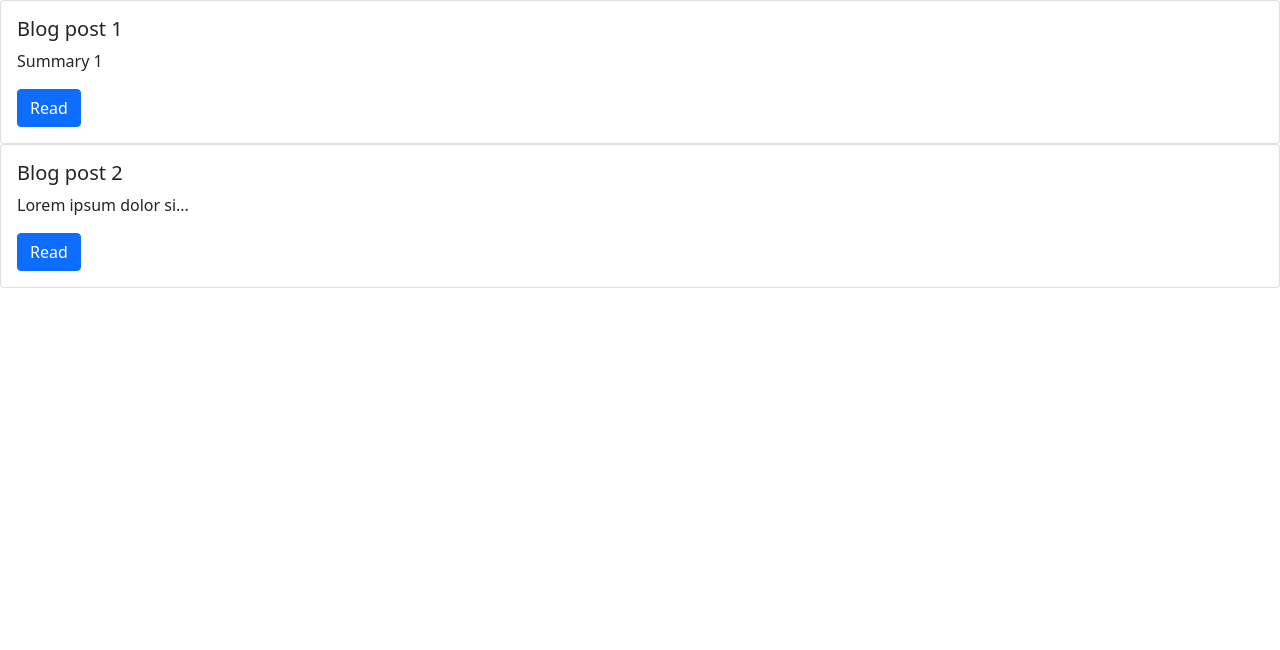
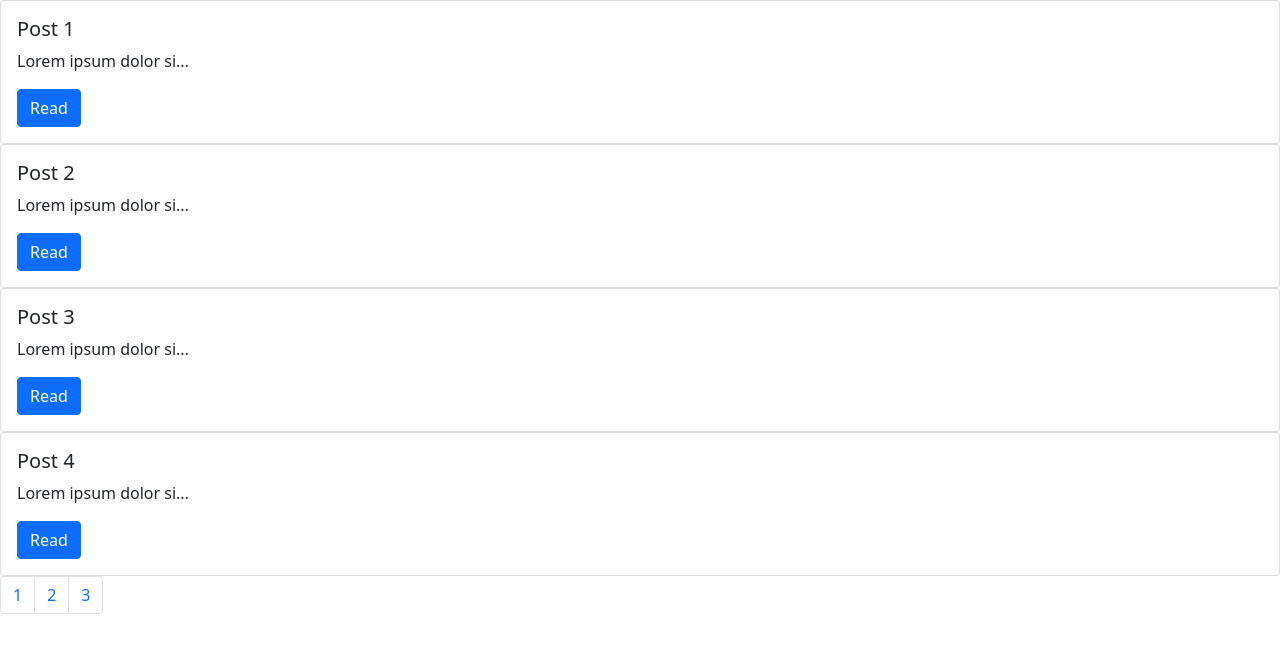
Before and after one commit to NikitaF99/javabrains_angular, an Angular app: page / in a window 1280 px wide. Shown: the top 650 px of the page. Built offline with nearby package versions, Linux system fonts and the light colour scheme.

Commit message:
Emitting events and pagination added

```diff
--- a/src/app/app.module.ts
+++ b/src/app/app.module.ts
@@ -5,13 +5,15 @@ import { AppComponent } from './app.component';
 import { BlogPostTileComponent } from './blog-post-tile/blog-post-tile.component';
 import { BlogListComponent } from './blog-list/blog-list.component';
 import { TruncatePipe } from './truncate.pipe';
+import { PaginatorComponent } from './paginator/paginator.component';
 
 @NgModule({
   declarations: [
     AppComponent,
     BlogPostTileComponent,
     BlogListComponent,
-    TruncatePipe
+    TruncatePipe,
+    PaginatorComponent
   ],
   imports: [
     BrowserModule
--- a/src/app/blog-list/blog-list.component.html
+++ b/src/app/blog-list/blog-list.component.html
@@ -2,6 +2,20 @@
 <!-- <app-blog-post-tile [post]="blogPosts[0]"></app-blog-post-tile>  -->
 
 <!-- A better way to print through loop -->
+<!-- <app-blog-post-tile
+*ngFor="let post of blogPosts"
+[post]="post"></app-blog-post-tile>  -->
+
+
+
+<!-- With Paginator -->
 <app-blog-post-tile
-*ngFor="let post of blogPosts"
+*ngFor="let post of blogPosts[currentPage]"
 [post]="post"></app-blog-post-tile>
+
+
+<!-- <app-paginator [numberOfPages ]="blogPosts.length"></app-paginator> -->
+
+<!-- When the event is emitted we are calling the updatePage function -->
+<!-- events must be called within parenthesis -->
+<app-paginator [numberOfPages]="blogPosts.length"  (pageNumberClick)="updatePage($event)"></app-paginator>
--- a/src/app/blog-list/blog-list.component.ts
+++ b/src/app/blog-list/blog-list.component.ts
@@ -7,13 +7,89 @@ import { BlogPost } from '../blog-post';
   styleUrls: ['./blog-list.component.scss']
 })
 export class BlogListComponent implements OnInit {
-  blogPosts: BlogPost[] = []; //Initilaizing an array varibale of type BlogPost
-  constructor() { }
+  //blogPosts: BlogPost[] = []; //Initilaizing an array varibale of type BlogPost
+  //blogPosts: BlogPost[] = []; //Initilaizing an array varibale of type BlogPost
+
+  blogPosts!: BlogPost[][]; //array of pages\
+  //1st dimension is for page and second dimension for blog post
+
+  //1st dimension is for page and second dimension for blog post
+  currentPage!: number;
+    constructor() {
+
+    }
 
   ngOnInit(): void {
     //have the initializing under noOnInit so it would be helpful for t4esting
-    this.blogPosts.push(new BlogPost('Blog post 1', 'Summary 1'))
-    this.blogPosts.push( new BlogPost('Blog post 2', 'Lorem ipsum dolor sit amet, consectetur adipiscing elit, sed do eiusmod tempor incididunt ut labore et dolore magna aliqua. Ut enim ad minim veniam, quis nostrud exercitation ullamco laboris nisi ut aliquip ex ea commodo consequat. Duis aute irure dolor in reprehenderit in voluptate velit esse cillum dolore eu fugiat nulla pariatur. Excepteur sint occaecat cupidatat non proident, sunt in culpa qui officia deserunt mollit anim id est laborum.Lorem ipsum dolor sit amet, consectetur adipiscing elit, sed do eiusmod tempor incididunt ut labore et dolore magna aliqua. Ut enim ad minim veniam, quis nostrud exercitation ullamco laboris nisi ut aliquip ex ea commodo consequat. Duis aute irure dolor in reprehenderit in voluptate velit esse cillum dolore eu fugiat nulla pariatur. Excepteur sint occaecat cupidatat non proident, sunt in culpa qui officia deserunt mollit anim id est laborum.'));
+   // this.blogPosts.push(new BlogPost('Blog post 1', 'Summary 1'))
+    //this.blogPosts.push( new BlogPost('Blog post 2', 'Lorem ipsum dolor sit amet, consectetur adipiscing elit, sed do eiusmod tempor incididunt ut labore et dolore magna aliqua. Ut enim ad minim veniam, quis nostrud exercitation ullamco laboris nisi ut aliquip ex ea commodo consequat. Duis aute irure dolor in reprehenderit in voluptate velit esse cillum dolore eu fugiat nulla pariatur. Excepteur sint occaecat cupidatat non proident, sunt in culpa qui officia deserunt mollit anim id est laborum.Lorem ipsum dolor sit amet, consectetur adipiscing elit, sed do eiusmod tempor incididunt ut labore et dolore magna aliqua. Ut enim ad minim veniam, quis nostrud exercitation ullamco laboris nisi ut aliquip ex ea commodo consequat. Duis aute irure dolor in reprehenderit in voluptate velit esse cillum dolore eu fugiat nulla pariatur. Excepteur sint occaecat cupidatat non proident, sunt in culpa qui officia deserunt mollit anim id est laborum.'));
+
+    this.currentPage = 0;
+    this.blogPosts =[
+      [
+      {
+        title:'Post 1',
+        summary :'Lorem ipsum dolor sit amet, consectetur adipiscing elit, sed do eiusmod tempor incididunt ut labore et dolore magna aliqua.Lorem ipsum dolor sit amet, consectetur adipiscing elit, sed do eiusmod tempor incididunt ut labore et dolore magna aliqua.'
+      },
+      {
+        title:'Post 2',
+        summary :'Lorem ipsum dolor sit amet, consectetur adipiscing elit, sed do eiusmod tempor incididunt ut labore et dolore magna aliqua.Lorem ipsum dolor sit amet, consectetur adipiscing elit, sed do eiusmod tempor incididunt ut labore et dolore magna aliqua.'
+      },
+      {
+        title:'Post 3',
+        summary :'Lorem ipsum dolor sit amet, consectetur adipiscing elit, sed do eiusmod tempor incididunt ut labore et dolore magna aliqua.Lorem ipsum dolor sit amet, consectetur adipiscing elit, sed do eiusmod tempor incididunt ut labore et dolore magna aliqua.'
+      },
+      {
+        title:'Post 4',
+        summary :'Lorem ipsum dolor sit amet, consectetur adipiscing elit, sed do eiusmod tempor incididunt ut labore et dolore magna aliqua.Lorem ipsum dolor sit amet, consectetur adipiscing elit, sed do eiusmod tempor incididunt ut labore et dolore magna aliqua.'
+      }
+    ],
+    [
+      {
+        title:'Post 5',
+        summary :'Lorem ipsum dolor sit amet, consectetur adipiscing elit, sed do eiusmod tempor incididunt ut labore et dolore magna aliqua.Lorem ipsum dolor sit amet, consectetur adipiscing elit, sed do eiusmod tempor incididunt ut labore et dolore magna aliqua.'
+      },
+      {
+        title:'Post 6',
+        summary :'Lorem ipsum dolor sit amet, consectetur adipiscing elit, sed do eiusmod tempor incididunt ut labore et dolore magna aliqua.Lorem ipsum dolor sit amet, consectetur adipiscing elit, sed do eiusmod tempor incididunt ut labore et dolore magna aliqua.'
+      },
+      {
+        title:'Post 7',
+        summary :'Lorem ipsum dolor sit amet, consectetur adipiscing elit, sed do eiusmod tempor incididunt ut labore et dolore magna aliqua.Lorem ipsum dolor sit amet, consectetur adipiscing elit, sed do eiusmod tempor incididunt ut labore et dolore magna aliqua.'
+      },
+      {
+        title:'Post 8',
+        summary :'Lorem ipsum dolor sit amet, consectetur adipiscing elit, sed do eiusmod tempor incididunt ut labore et dolore magna aliqua.Lorem ipsum dolor sit amet, consectetur adipiscing elit, sed do eiusmod tempor incididunt ut labore et dolore magna aliqua.'
+      }
+    ],
+    [
+      {
+        title:'Post 9',
+        summary :'Lorem ipsum dolor sit amet, consectetur adipiscing elit, sed do eiusmod tempor incididunt ut labore et dolore magna aliqua. Lorem ipsum dolor sit amet, consectetur adipiscing elit, sed do eiusmod tempor incididunt ut labore et dolore magna aliqua.'
+      },
+      {
+        title:'Post 10',
+        summary :'Lorem ipsum dolor sit amet, consectetur adipiscing elit, sed do eiusmod tempor incididunt ut labore et dolore magna aliqua.Lorem ipsum dolor sit amet, consectetur adipiscing elit, sed do eiusmod tempor incididunt ut labore et dolore magna aliqua.'
+      },
+      {
+        title:'Post 11',
+        summary :'Lorem ipsum dolor sit amet, consectetur adipiscing elit, sed do eiusmod tempor incididunt ut labore et dolore magna aliqua. Lorem ipsum dolor sit amet, consectetur adipiscing elit, sed do eiusmod tempor incididunt ut labore et dolore magna aliqua.'
+      },
+      {
+        title:'Post 12',
+        summary :'Lorem ipsum dolor sit amet, consectetur adipiscing elit, sed do eiusmod tempor incididunt ut labore et dolore magna aliqua. Lorem ipsum dolor sit amet, consectetur adipiscing elit, sed do eiusmod tempor incididunt ut labore et dolore magna aliqua.'
+      }
+    ]
+  ]
   }
 
+  updatePage(newPage : number){
+    console.log("Event emitted and method executed")
+    this.currentPage = newPage;
+  }
+  //who should call the updatePage
+  //Paginato should pass a message saying some page is clicked. And the p[ parent which is
+  //blog list component should listen and call the update Page function
+
+
 }
--- /dev/null
+++ b/src/app/paginator/paginator.component.html
@@ -0,0 +1,8 @@
+<ul class="pagination">
+
+    <li class="page-item" *ngFor="let page of pages; index as i">
+        <a class="page-link" href="#"
+        (click) = "pageNumberClicked(i)">{{i+1}}</a>
+    </li>
+
+  </ul>
--- /dev/null
+++ b/src/app/paginator/paginator.component.ts
@@ -0,0 +1,29 @@
+import { Component, Input, OnInit, Output } from '@angular/core';
+import { EventEmitter } from '@angular/core';
+
+@Component({
+  selector: 'app-paginator',
+  templateUrl: './paginator.component.html',
+  styleUrls: ['./paginator.component.scss']
+})
+export class PaginatorComponent implements OnInit {
+
+  @Input()
+  numberOfPages!: number;
+
+
+  // Each time a page is clicked an output event is called which takes the number of the page
+  @Output() pageNumberClick = new EventEmitter<number>();
+
+  pages!: number[];
+  constructor() { }
+
+  ngOnInit(): void {
+    this.pages = new Array(this.numberOfPages);
+  }
+  pageNumberClicked(i : number){
+    this.pageNumberClick.emit(i);
+    //it emits data with the page numebr
+  }
+
+}
```
Also changed, not shown: src/app/paginator/paginator.component.scss (added), 1 other file (tests, documents, lock files or other folders).
